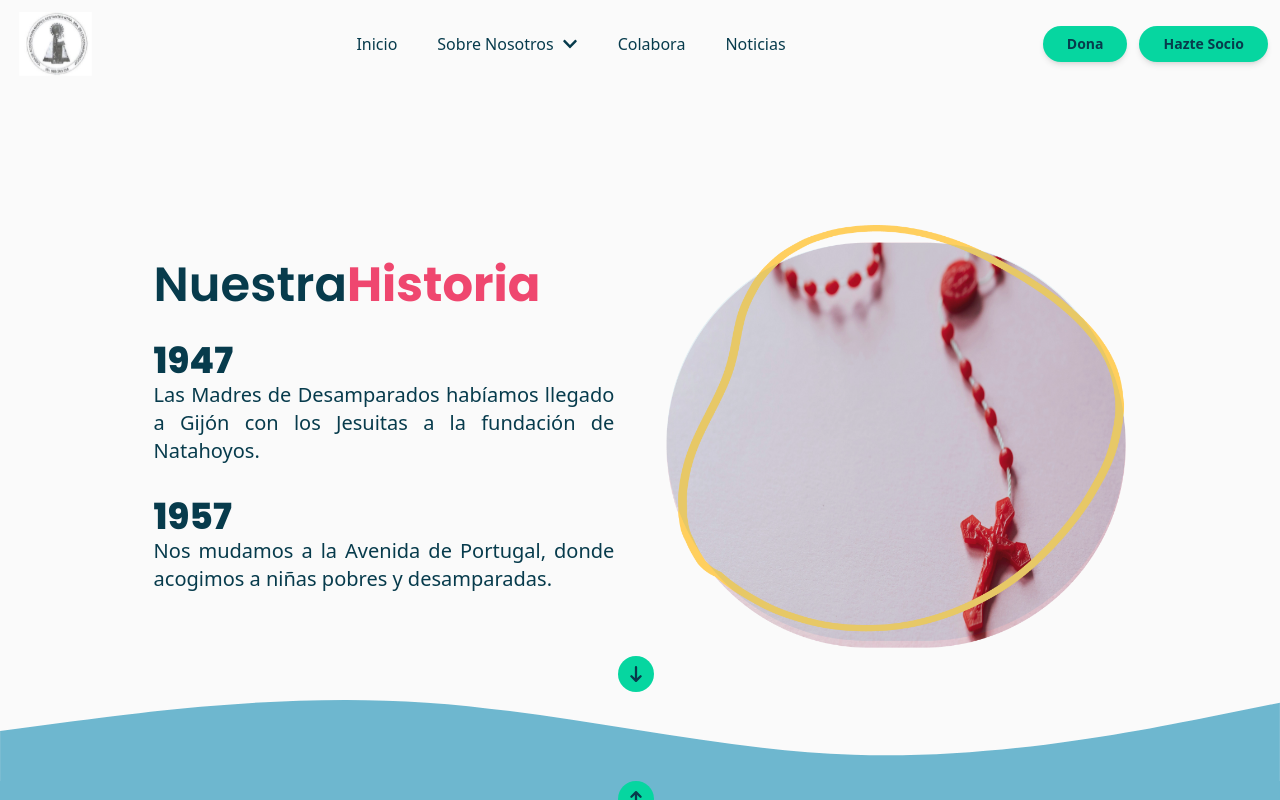
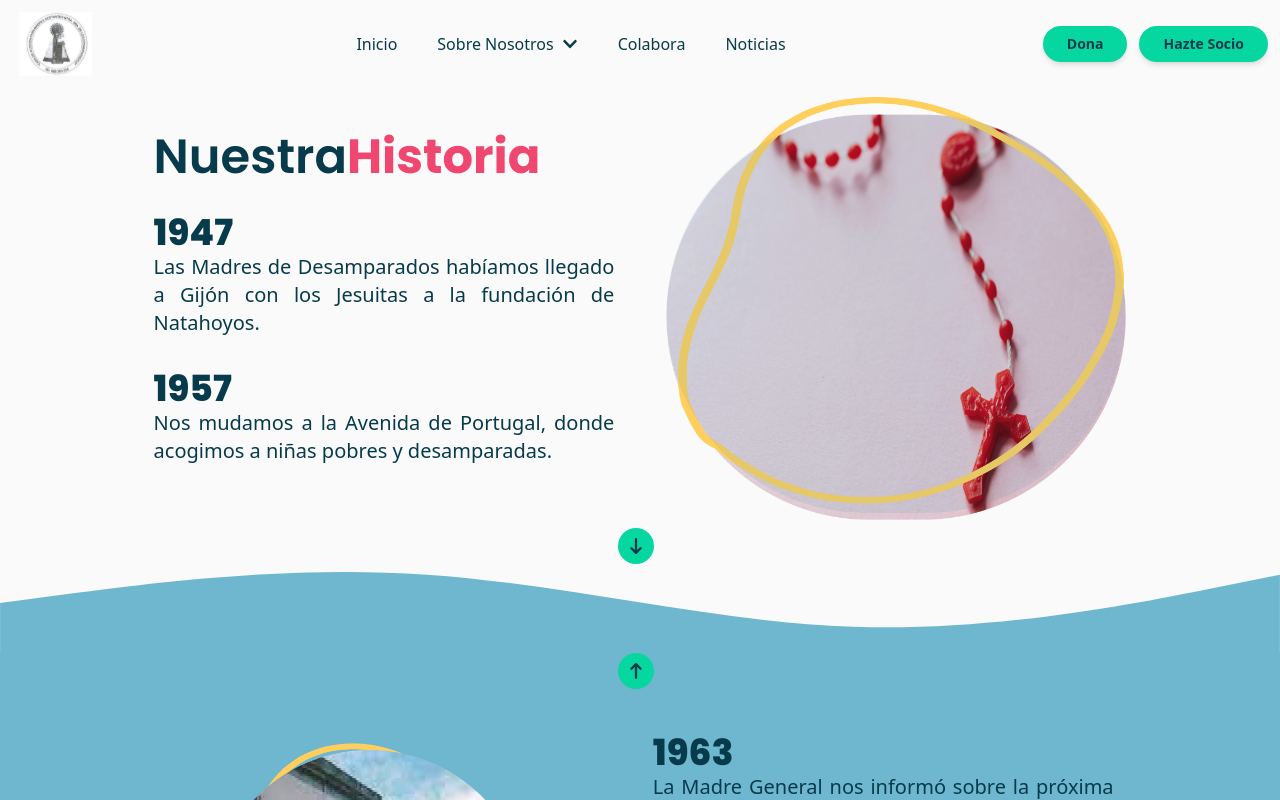
Before and after one commit to vallefarinha/front-casa, a React (Vite) app: page /history in a window 1280 px wide. Shown: the top 800 px of the page. Built offline with nearby package versions, Linux system fonts and the light colour scheme.

Commit message:
update mt

```diff
--- a/src/pages/OurHistory.jsx
+++ b/src/pages/OurHistory.jsx
@@ -8,7 +8,7 @@ import ArrowButton from "../components/arrowbuttons/ArrowButton";
 
 const OurHistory = () => {
   return (
-    <div className="mt-[88px] md:mt-28 lg:mt-32 mx-auto">
+    <div className=" mx-auto">
       <div className="bg-inherit">
         <div className="flex flex-wrap justify-around w-[80%] mx-auto mb-2">
           <div className="lg:w-[45%] my-auto ">
```
